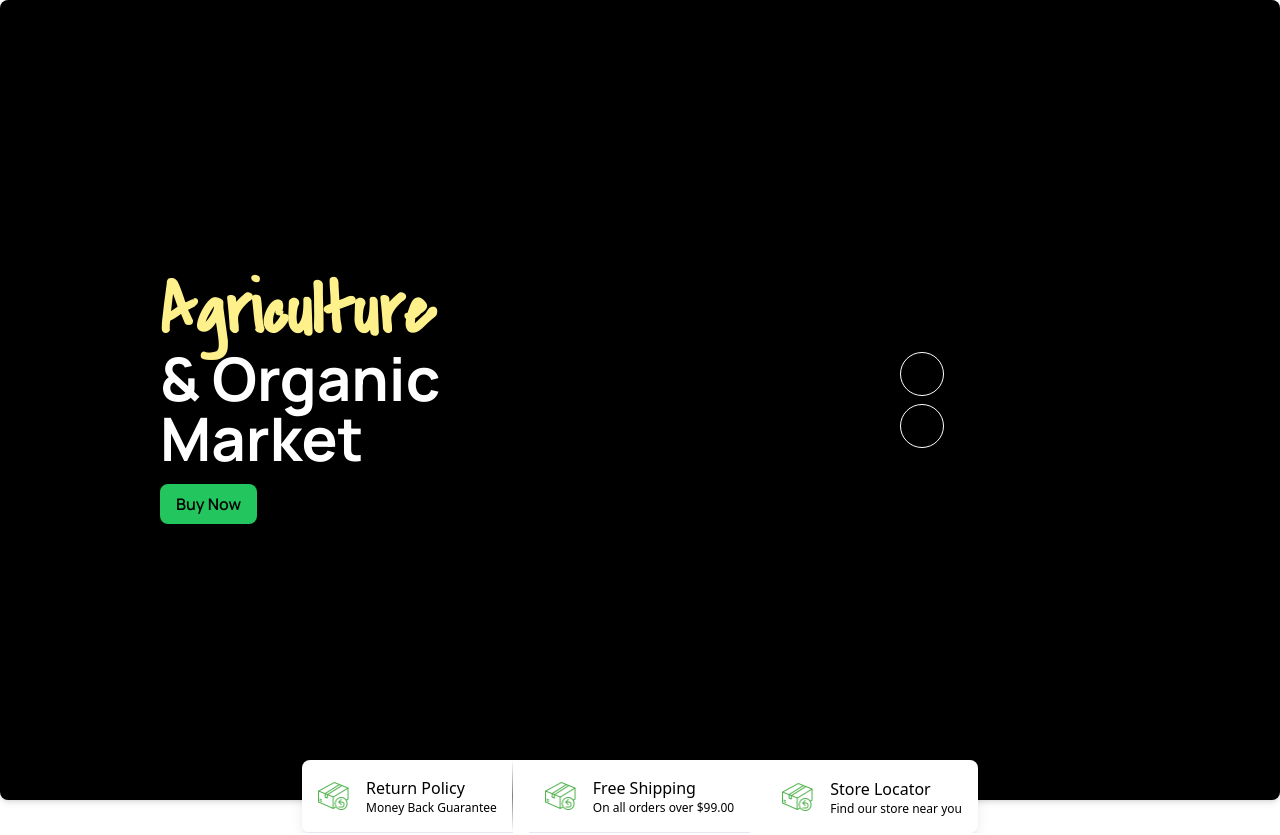
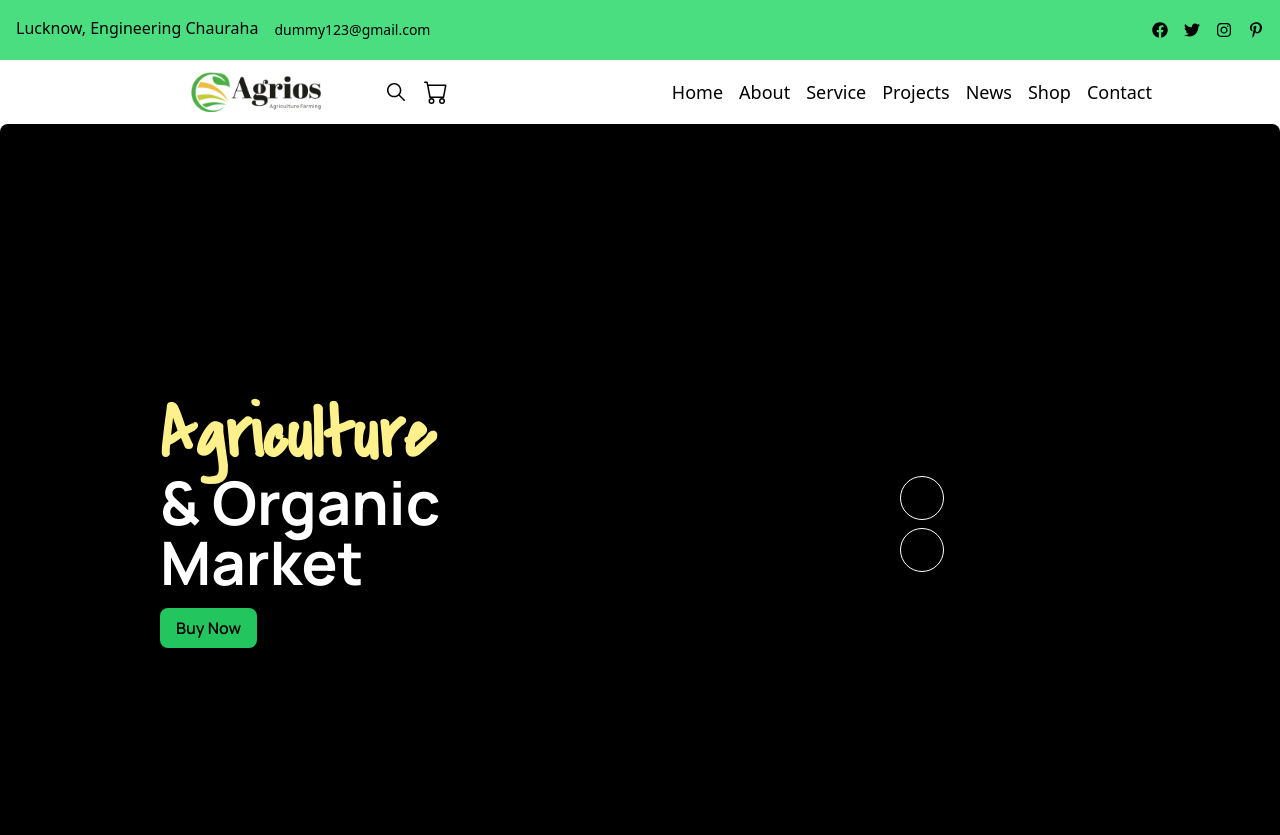
Before and after one commit to gopalkatiyar/agriculture, a React (Vite) app: page / in a window 1280 px wide. Shown: the top 835 px of the page. Built offline with nearby package versions, Linux system fonts and the light colour scheme.

Commit message:
"Added Navbar component"

```diff
--- /dev/null
+++ b/src/Components/Navbar.tsx
@@ -0,0 +1,79 @@
+import { FaFacebook } from "react-icons/fa";
+import { FaTwitter } from "react-icons/fa";
+import { FaPinterestP } from "react-icons/fa";
+import { FaInstagram } from "react-icons/fa";
+import { BsCart } from "react-icons/bs";
+import { IoIosSearch } from "react-icons/io";
+
+import logo from "../assets/logo.png";
+
+function Navbar() {
+  return (
+    <div className="flex flex-col h-auto">
+      {/* Top Section */}
+      <div className="bg-green-400">
+        <div className="flex flex-wrap justify-between p-4">
+          {/* Address and Email Section */}
+          <div className="flex items-center space-x-4 w-full md:w-1/2 justify-center md:justify-start">
+            <span className="h-7">Lucknow, Engineering Chauraha</span>
+            <a
+              href="mailto:dummy123@gmail.com"
+              target="_blank"
+              rel="noopener noreferrer"
+              className="text-sm">
+              dummy123@gmail.com
+            </a>
+          </div>
+
+          {/* Social Icons Section */}
+          <div className="flex items-center space-x-4 w-full md:w-1/2 justify-center md:justify-end">
+            <FaFacebook />
+            <FaTwitter />
+            <FaInstagram />
+            <FaPinterestP />
+          </div>
+        </div>
+      </div>
+
+      {/* Main Navbar Section */}
+      <div className="text-3xl">
+        <div className="p-3 w-full max-w-[1280px] mx-auto px-4 md:px-[10%]">
+          <div className="flex flex-wrap justify-between items-center">
+            {/* Logo */}
+            <div className="w-full md:w-1/4 text-center md:text-left mb-4 md:mb-0">
+              <img
+                className="block mx-auto h-10 w-auto"
+                src={logo}
+                alt="Logo"
+              />
+            </div>
+
+            {/* Menu and Icons */}
+            <div className="w-full md:w-3/4 flex justify-between items-center">
+              {/* Search and Cart Icons */}
+              <div className="flex items-center space-x-4">
+                <IoIosSearch className="h-6 w-6" />
+                <BsCart className="h-6 w-6" />
+              </div>
+
+              {/* Menu Items */}
+              <div className="hidden md:block">
+                <ul className="flex space-x-4 text-[16px] md:text-[18px]">
+                  <li className="cursor-pointer">Home</li>
+                  <li className="cursor-pointer">About</li>
+                  <li className="cursor-pointer">Service</li>
+                  <li className="cursor-pointer">Projects</li>
+                  <li className="cursor-pointer">News</li>
+                  <li className="cursor-pointer">Shop</li>
+                  <li className="cursor-pointer">Contact</li>
+                </ul>
+              </div>
+            </div>
+          </div>
+        </div>
+      </div>
+    </div>
+  );
+}
+
+export default Navbar;
--- a/src/pages/Home.tsx
+++ b/src/pages/Home.tsx
@@ -1,8 +1,10 @@
 import Main from "../Components/Main";
+import Navbar from "../Components/Navbar";
 
 function Home() {
   return (
-    <div>
+	  <div>
+		<Navbar/>
       <Main />
     </div>
   );
```
Also changed, not shown: src/assets/logo.png (added).
